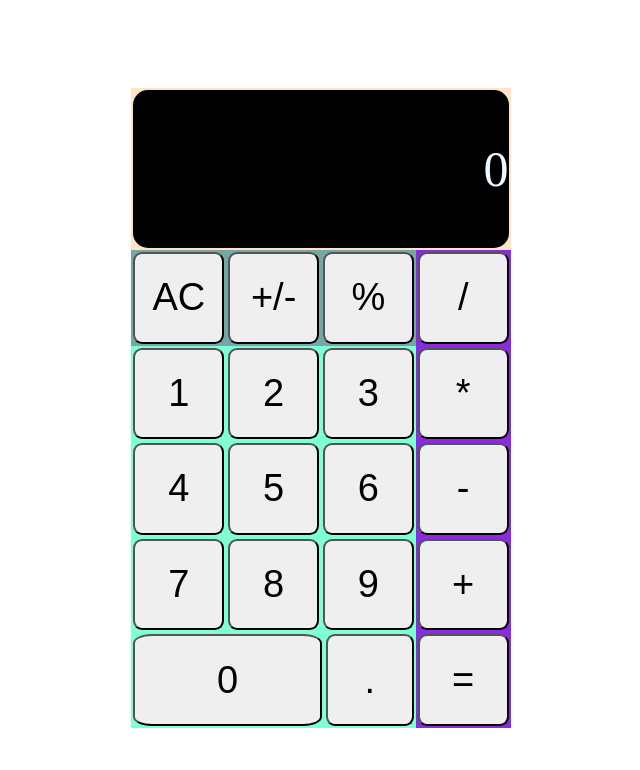
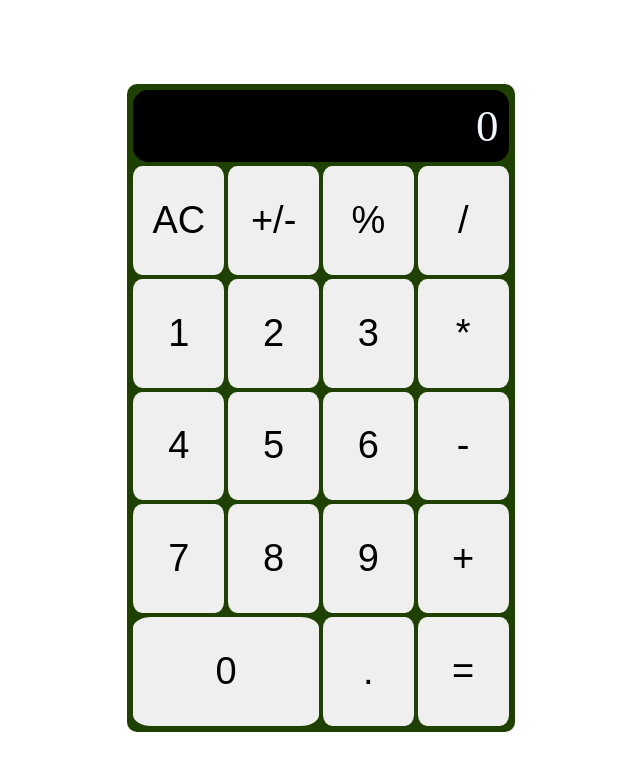
Before and after one commit to CatdadR/Odin-Calculator, a plain HTML site: page index.html in a window 1280 px wide. Shown: the whole page, without its empty margins (319-959 px from the left). Drawn offline with Linux system fonts and the light colour scheme.

Commit message:
Improved display section with flex

```diff
--- a/styles.css
+++ b/styles.css
@@ -11,34 +11,30 @@ body {
 
     width: 30%;
     height: 80%;
-    background-color: bisque;
+    background-color: rgb(31, 65, 0);
+    padding: 4px;
+    border-radius: 10px;
 }
 
 .cDisplay   {
     display: flex;
-    flex: 1;
-
-    background-color: rgb(201, 159, 98);
+    justify-content: flex-end;
+    margin: 2px;
+    border-radius: 15px;
+    padding: 10px;
+    background-color: black;
 }
 
-.cDisplay   {
+.numDisplay{
     display: flex;
-
-    align-items: center ;
-    justify-content: right;
     color: aliceblue;
-    font-size: 50px;
-
-    margin: 2px;
-    border-radius: 15px;
-    background-color: black;
-
+    font-size: 45px;
+    margin: 0;
 }
 
 .btnContainer   {
     display: flex;
     flex: 4;
-    background-color: rgb(117, 117, 105);
 }
 
 button  {
@@ -49,6 +45,7 @@ button  {
 
     font-size: 38px;
     border-radius: 10%;
+    border-style: none;
     margin: 2px;
 }
 
@@ -56,37 +53,29 @@ button  {
     display: flex;
     flex-direction: column;
     flex: 3;
-
-    background-color: brown;
 }
 
 .btnLTopRow {
     display: flex;
     flex: 1;
-
-
-    background-color: rgb(117, 167, 167);
 }
 
 .btnLBtmRow {
     display: flex;
     flex-direction: column;
     flex: 4;
-
     align-items: start;
-    background-color: aquamarine;
 }
 
 .topRow, .midRow, .btmRow   {
     display: flex;
-
     width: 100%;
     height: 100%;
 }
 
 .zero   {
     display: flex;
-    flex: 2.4;
+    flex: 2.2;
     border-radius: 10%;
 }
 
@@ -94,6 +83,4 @@ button  {
     display: flex;
     flex-direction: column;
     flex: 1;
-
-    background-color: blueviolet;
 }
```
